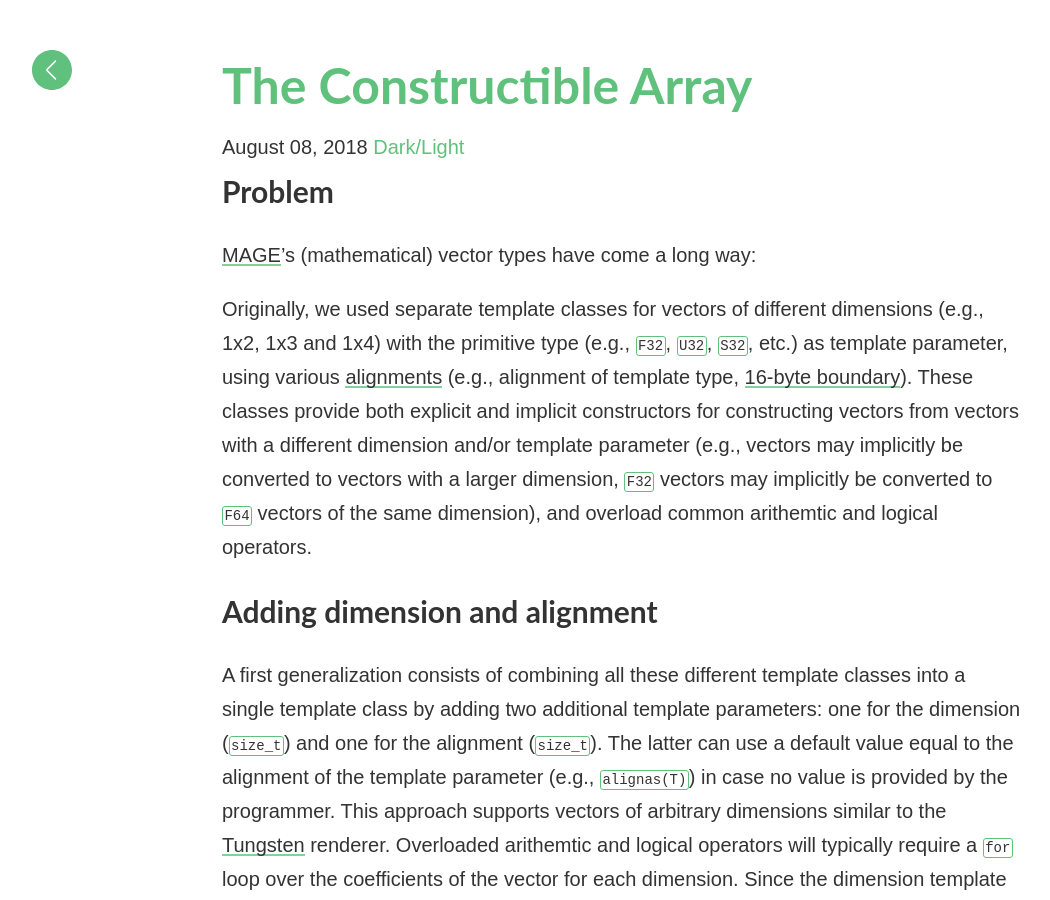
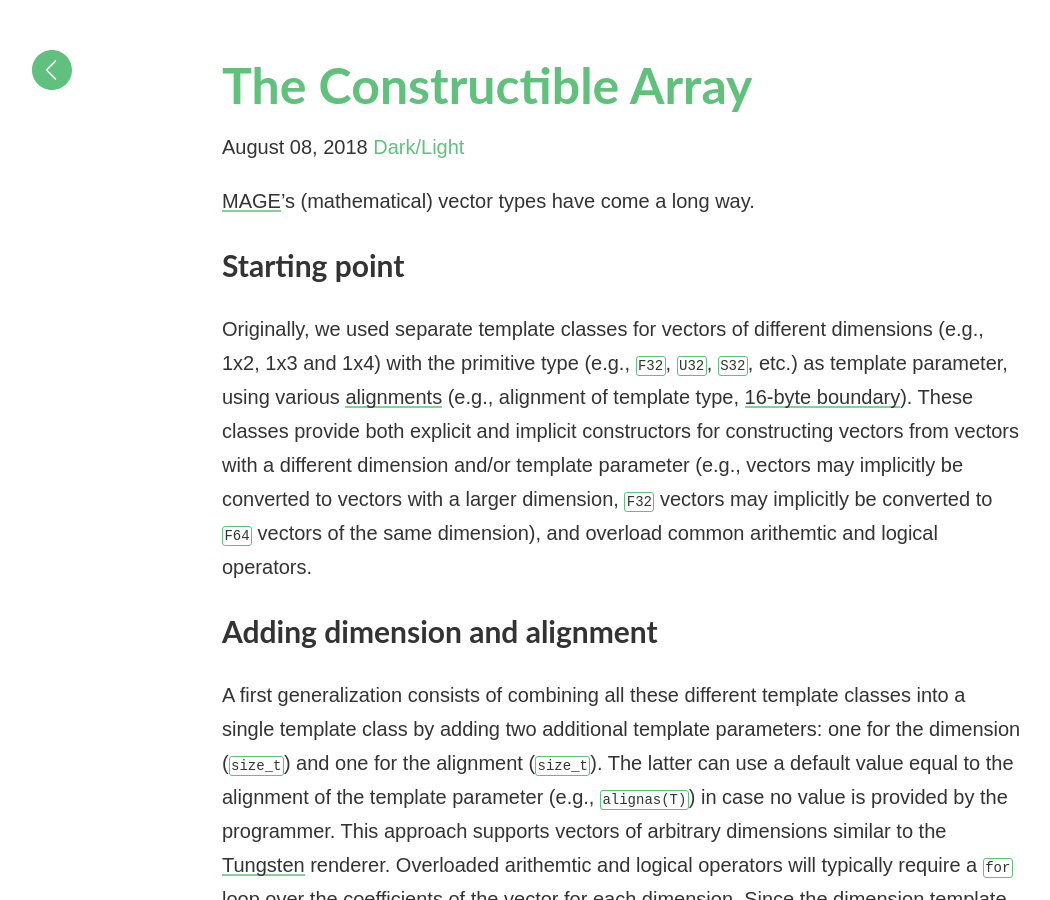
Before and after one commit to matt77hias/Blog, a Jekyll site: the page built from _posts/2018-08-08-the-constructible-array.md, in a window 1280 px wide and 900 px high. Shown: the whole window, without its empty margins (18-1068 px from the left). Built offline with Jekyll 4.4.1, drawn with Linux system fonts in a browser that asks for light colours; comment, search, counter and statistics services are not loaded.

Commit message:
Update 2018-08-08-the-constructible-array.md

```diff
--- a/_posts/2018-08-08-the-constructible-array.md
+++ b/_posts/2018-08-08-the-constructible-array.md
@@ -4,8 +4,9 @@
 date:   2018-08-08
 ---
 
-## Problem
-[MAGE](https://github.com/matt77hias/MAGE)'s (mathematical) vector types have come a long way:
+[MAGE](https://github.com/matt77hias/MAGE)'s (mathematical) vector types have come a long way.
+
+## Starting point
 
 Originally, we used separate template classes for vectors of different dimensions (e.g., 1x2, 1x3 and 1x4) with the primitive type (e.g., `F32`, `U32`, `S32`, etc.) as template parameter, using various [alignments](https://en.cppreference.com/w/cpp/language/alignas) (e.g., alignment of template type, [16-byte boundary](https://docs.microsoft.com/en-us/windows/desktop/direct3dhlsl/dx-graphics-hlsl-packing-rules)). These classes provide both explicit and implicit constructors for constructing vectors from vectors with a different dimension and/or template parameter (e.g., vectors may implicitly be converted to vectors with a larger dimension, `F32` vectors may implicitly be converted to `F64` vectors of the same dimension), and overload common arithemtic and logical operators.
 
```
